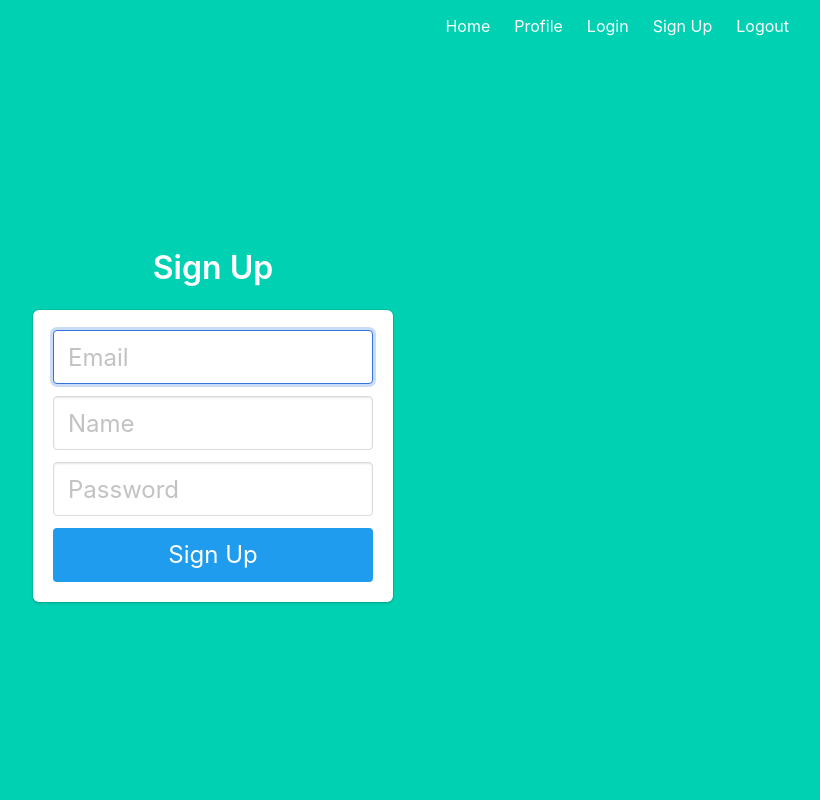
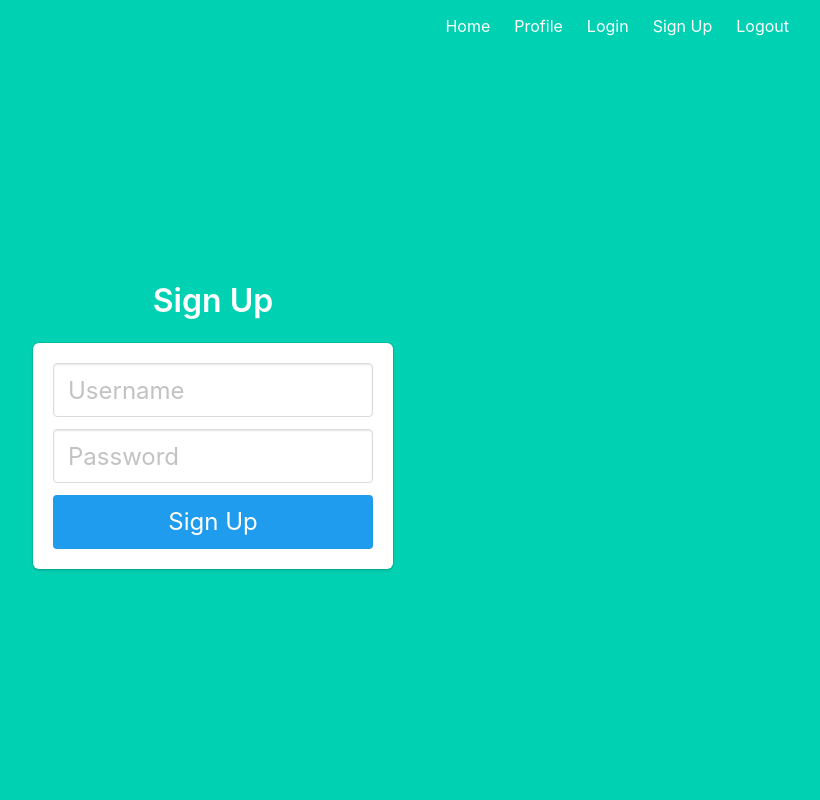
Before and after one commit to 9ziggy9/simple-sockets, a Flask app: page /api/signup in a window 1280 px wide. Shown: the whole page, without its empty margins (427-1247 px from the left). Run offline with Flask 2, Linux system fonts and the light colour scheme.

Commit message:
signup modifications

```diff
--- a/backend/routes/auth.py
+++ b/backend/routes/auth.py
@@ -2,6 +2,8 @@ from flask import (Blueprint,
                    render_template,
                    redirect,
                    url_for)
+from ..forms import Signup
+from ..models import User
 
 auth = Blueprint("auth", __name__)
 
@@ -11,12 +13,18 @@ def login():
 
 @auth.route("/signup")
 def signup():
-    return render_template("signup.html")
+    form = Signup()
+    return render_template("signup.html", form=form)
 
 @auth.route("/signup", methods=["POST"])
 def signup_post():
-    # TODO: code to validate and add users
-    return redirect(url_for("auth.login"))
+    form = Signup()
+    if form.validate_on_submit():
+        user = User()
+        form.populate_obj(user)
+        print(user)
+        return redirect(url_for("auth.login"))
+    return "Bad Data"
 
 @auth.route("/logout")
 def logout():
--- a/backend/templates/signup.html
+++ b/backend/templates/signup.html
@@ -3,25 +3,18 @@
 <div class="column is-4 is-offset-4">
     <h3 class="title">Sign Up</h3>
     <div class="box">
-        <form method="POST" action="/signup">
+        <form method="POST" action="/api/signup">
+	  {{form.csrf_token}}
             <div class="field">
                 <div class="control">
-                    <input class="input is-large" type="email" name="email" placeholder="Email" autofocus="">
+		    {{form.name(class_="input is-large", placeholder="Username")}}
                 </div>
             </div>
-
             <div class="field">
                 <div class="control">
-                    <input class="input is-large" type="text" name="name" placeholder="Name" autofocus="">
+		    {{form.password(class_="input is-large", placeholder="Password", type="password")}}
                 </div>
             </div>
-
-            <div class="field">
-                <div class="control">
-                    <input class="input is-large" type="password" name="password" placeholder="Password">
-                </div>
-            </div>
-
             <button class="button is-block is-info is-large is-fullwidth">Sign Up</button>
         </form>
     </div>
```
